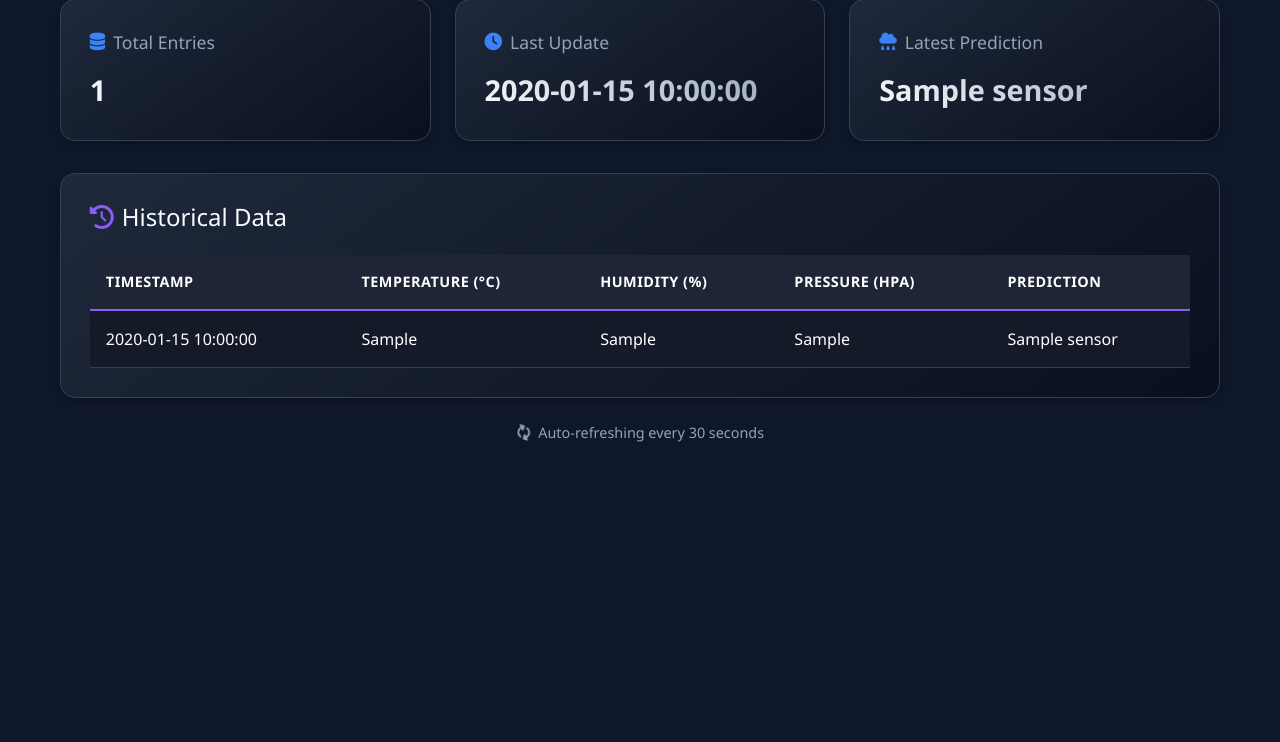
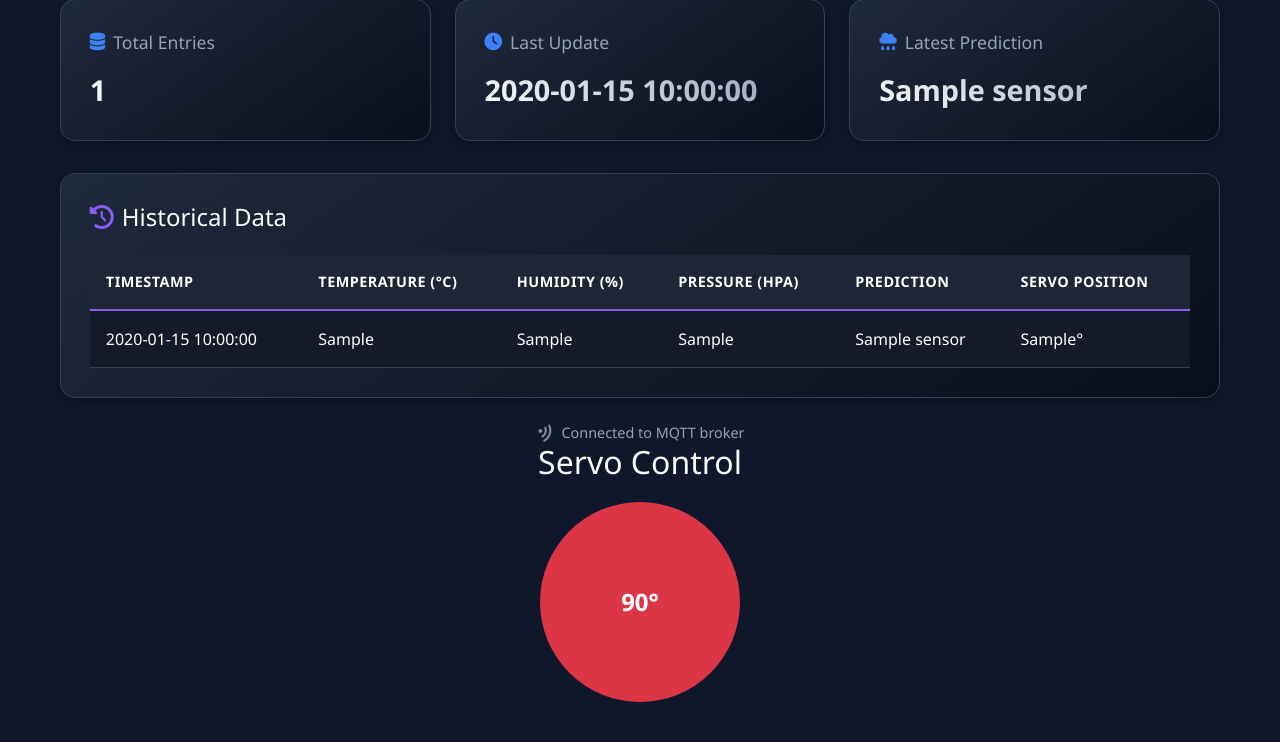
Before and after one commit to rengganabakta/weather-prediction, a Flask app: page / in a window 1280 px wide. Shown: the part 219-961 px from the top of the page. Before the commit the page ends 661 px from the top, so only its background shows below. Run offline with Flask 3, Linux system fonts and the light colour scheme; a database or web service that is not in the repository returns one stand-in record (values such as "Sample title"); some libraries are stand-ins or nearby versions.

Commit message:
final push

```diff
--- a/app.py
+++ b/app.py
@@ -8,6 +8,9 @@ from pymongo import MongoClient
 from dotenv import load_dotenv
 import os
 import pandas as pd
+import paho.mqtt.client as mqtt
+import json
+from flask_socketio import SocketIO
 
 # Configure logging
 logging.basicConfig(level=logging.INFO)
@@ -19,6 +22,16 @@ logger.info("Current working directory: %s", os.getcwd())
 logger.info("Environment variables loaded: %s", os.environ.get('MONGODB_URI') is not None)
 
 app = Flask(__name__)
+socketio = SocketIO(app)
+
+# Variabel global untuk menyimpan posisi servo terakhir
+last_servo_position = 0
+
+# MQTT settings
+MQTT_BROKER = "broker.hivemq.com"
+MQTT_PORT = 1883
+MQTT_TOPIC = "weather_station/data"
+MQTT_CONTROL_TOPIC = "weather_station/control"
 
 # MongoDB connection
 try:
@@ -36,6 +49,54 @@ except Exception as e:
     logger.error(f"Error connecting to MongoDB: {str(e)}")
     client = None
     collection = None
+
+# MQTT Client setup
+mqtt_client = mqtt.Client()
+
+@mqtt_client.on_connect
+def on_connect(client, userdata, flags, rc):
+    logger.info(f"Connected to MQTT broker with result code {rc}")
+    client.subscribe(MQTT_TOPIC)
+
+@mqtt_client.on_message
+def on_message(client, userdata, msg):
+    try:
+        payload = json.loads(msg.payload.decode())
+        logger.info(f"Received MQTT message: {payload}")
+
+        # Process sensor data
+        temp = float(payload.get('value1', 0))
+        humid = float(payload.get('value2', 0))
+        press = float(payload.get('value3', 0))
+
+        # Make prediction
+        prediction_int, prediction_label = make_prediction(temp, humid, press)
+        servo_position = get_servo_position(prediction_int)
+
+        # Save to database
+        entry = {
+            "timestamp": datetime.now().strftime('%Y-%m-%d %H:%M:%S'),
+            "value1": round(temp, 2),
+            "value2": round(humid, 2),
+            "value3": round(press, 2),
+            "prediction": prediction_int,
+            "prediction_label": prediction_label,
+            "servo_position": servo_position
+        }
+
+        if collection is not None:
+            collection.insert_one(entry)
+
+        # Emit to websocket
+        socketio.emit('sensor_update', entry)
+
+    except Exception as e:
+        logger.error(f"Error processing MQTT message: {str(e)}")
+
+# Start MQTT client in a separate thread
+def start_mqtt():
+    mqtt_client.connect(MQTT_BROKER, MQTT_PORT, 60)
+    mqtt_client.loop_start()
 
 # Load the trained AI model
 try:
@@ -68,6 +129,10 @@ def validate_sensor_data(temp: float, humid: float, press: float) -> bool:
         0 <= humid <= 100 and  # Humidity range in percentage
         800 <= press <= 1200   # Pressure range in hPa
     )
+
+def get_servo_position(prediction: int) -> int:
+    """Determine servo position based on weather prediction"""
+    return 90 if prediction == 1 else 0  # 90 degrees for rain, 0 degrees for sunny
 
 def make_prediction(temp: float, humid: float, press: float) -> tuple[int, str]:
     """Make prediction using the model"""
@@ -162,6 +227,10 @@ def receive_data():
         prediction_int, prediction_label = make_prediction(temp, humid, press)
         logger.info(f"Prediction result - Value: {prediction_int}, Label: {prediction_label}")
 
+        # Get servo position based on prediction
+        servo_position = get_servo_position(prediction_int)
+        logger.info(f"Setting servo position to: {servo_position} degrees")
+
         # Build entry
         entry = {
             "timestamp": datetime.now().strftime('%Y-%m-%d %H:%M:%S'),
@@ -169,7 +238,8 @@ def receive_data():
             "value2": round(humid, 2),
             "value3": round(press, 2),
             "prediction": prediction_int,
-            "prediction_label": prediction_label
+            "prediction_label": prediction_label,
+            "servo_position": servo_position
         }
         logger.info(f"Created database entry: {entry}")
 
@@ -186,7 +256,8 @@ def receive_data():
         response_data = {
             "status": "success",
             "prediction": prediction_int,
-            "label": prediction_label
+            "label": prediction_label,
+            "servo_position": servo_position
         }
         logger.info(f"Sending response: {response_data}")
         return jsonify(response_data), 200
@@ -196,11 +267,43 @@ def receive_data():
         logger.error(f"Error type: {type(e)}")
         return jsonify({"error": "Internal server error"}), 500
 
+@app.route('/toggle_servo', methods=['POST'])
+def toggle_servo():
+    """Endpoint untuk toggle posisi servo"""
+    global last_servo_position
+
+    try:
+        # Toggle posisi servo
+        new_position = -90 if last_servo_position == 90 else 90
+        last_servo_position = new_position
+
+        # Publish to MQTT
+        control_message = json.dumps({"servo_position": new_position})
+        mqtt_client.publish(MQTT_CONTROL_TOPIC, control_message)
+
+        # Simpan ke database
+        if collection is not None:
+            entry = {
+                "timestamp": datetime.now().strftime('%Y-%m-%d %H:%M:%S'),
+                "servo_position": new_position,
+                "control_type": "manual"
+            }
+            collection.insert_one(entry)
+
+        return jsonify({
+            "status": "success",
+            "servo_position": new_position
+        }), 200
+
+    except Exception as e:
+        logger.error(f"Error toggling servo: {str(e)}")
+        return jsonify({"error": "Internal server error"}), 500
+
 @app.route('/')
 def index():
     """Dashboard halaman utama"""
     # Get last 100 records from MongoDB
-    if collection is not None:  # Fixed collection check
+    if collection is not None:
         data_history = list(collection.find().sort('timestamp', -1).limit(100))
         # Convert ObjectId to string for JSON serialization
         for item in data_history:
@@ -208,8 +311,12 @@ def index():
     else:
         data_history = []
 
-    return render_template('index.html', data_history=data_history)
+    return render_template('index.html',
+                         data_history=data_history,
+                         current_servo_position=last_servo_position)
 
 if __name__ == '__main__':
-    # Jalankan di semua IP, cocok untuk ESP32 akses lokal
-    app.run(host='0.0.0.0', port=5000, debug=True)
+    # Start MQTT client
+    start_mqtt()
+    # Run Flask app with SocketIO
+    socketio.run(app, host='0.0.0.0', port=5000, debug=True)
--- a/templates/index.html
+++ b/templates/index.html
@@ -12,6 +12,7 @@
       rel="stylesheet"
       href="https://cdnjs.cloudflare.com/ajax/libs/font-awesome/6.0.0/css/all.min.css"
     />
+    <script src="https://cdnjs.cloudflare.com/ajax/libs/socket.io/4.0.1/socket.io.js"></script>
     <style>
       :root {
         --dark-bg: #0f172a;
@@ -259,6 +260,30 @@
       .table td {
         color: #fff !important;
       }
+
+      .servo-button {
+        width: 200px;
+        height: 200px;
+        border-radius: 50%;
+        font-size: 24px;
+        font-weight: bold;
+        transition: all 0.3s ease;
+        border: none;
+        cursor: pointer;
+        margin: 20px auto;
+        display: block;
+      }
+      .servo-button.active {
+        background-color: #28a745;
+        color: white;
+      }
+      .servo-button.inactive {
+        background-color: #dc3545;
+        color: white;
+      }
+      .data-table {
+        margin-top: 30px;
+      }
     </style>
   </head>
   <body>
@@ -277,11 +302,13 @@
           <div class="stat-title">
             <i class="fas fa-database"></i> Total Entries
           </div>
-          <div class="stat-value">{{ data_history | length }}</div>
+          <div class="stat-value" id="totalEntries">
+            {{ data_history | length }}
+          </div>
         </div>
         <div class="stat-card">
           <div class="stat-title"><i class="fas fa-clock"></i> Last Update</div>
-          <div class="stat-value">
+          <div class="stat-value" id="lastUpdate">
             {{ data_history[0].timestamp if data_history else 'No Data' }}
           </div>
         </div>
@@ -289,9 +316,7 @@
           <div class="stat-title">
             <i class="fas fa-cloud-rain"></i> Latest Prediction
           </div>
-          <div
-            class="stat-value prediction-{{ data_history[0].prediction_label.lower() if data_history else 'sunny' }}"
-          >
+          <div class="stat-value" id="latestPrediction">
             {{ data_history[0].prediction_label if data_history else 'No Data'
             }}
           </div>
@@ -309,9 +334,10 @@
                 <th>Humidity (%)</th>
                 <th>Pressure (hPa)</th>
                 <th>Prediction</th>
+                <th>Servo Position</th>
               </tr>
             </thead>
-            <tbody>
+            <tbody id="dataTableBody">
               {% for data in data_history %}
               <tr>
                 <td>{{ data.timestamp }}</td>
@@ -321,6 +347,7 @@
                 <td class="prediction-{{ data.prediction_label.lower() }}">
                   {{ data.prediction_label }}
                 </td>
+                <td>{{ data.servo_position }}°</td>
               </tr>
               {% endfor %}
             </tbody>
@@ -329,16 +356,94 @@
       </div>
 
       <div class="refresh-info">
-        <i class="fas fa-sync-alt"></i> Auto-refreshing every 30 seconds
+        <i class="fas fa-wifi"></i> Connected to MQTT broker
+      </div>
+
+      <!-- Servo Control Section -->
+      <div class="text-center">
+        <h2>Servo Control</h2>
+        <button
+          id="servoButton"
+          class="servo-button {% if current_servo_position == 90 %}active{% else %}inactive{% endif %}"
+          onclick="toggleServo()"
+        >
+          {% if current_servo_position == 90 %} -90° {% else %} 90° {% endif %}
+        </button>
       </div>
     </div>
 
     <script src="https://cdn.jsdelivr.net/npm/bootstrap@5.3.0/dist/js/bootstrap.bundle.min.js"></script>
     <script>
-      // Auto refresh page every 30 seconds
-      setTimeout(function () {
-        location.reload();
-      }, 30000);
+      // Connect to WebSocket
+      const socket = io();
+
+      // Handle real-time updates
+      socket.on("sensor_update", function (data) {
+        // Update stats
+        document.getElementById("lastUpdate").textContent = data.timestamp;
+        document.getElementById("latestPrediction").textContent =
+          data.prediction_label;
+        document.getElementById("latestPrediction").className =
+          "stat-value prediction-" + data.prediction_label.toLowerCase();
+
+        // Update table
+        const tbody = document.getElementById("dataTableBody");
+        const newRow = document.createElement("tr");
+        newRow.innerHTML = `
+          <td>${data.timestamp}</td>
+          <td>${data.value1}</td>
+          <td>${data.value2}</td>
+          <td>${data.value3}</td>
+          <td class="prediction-${data.prediction_label.toLowerCase()}">${
+          data.prediction_label
+        }</td>
+          <td>${data.servo_position}°</td>
+        `;
+
+        // Add new row at the top
+        tbody.insertBefore(newRow, tbody.firstChild);
+
+        // Remove last row if more than 100 entries
+        if (tbody.children.length > 100) {
+          tbody.removeChild(tbody.lastChild);
+        }
+
+        // Update total entries
+        document.getElementById("totalEntries").textContent =
+          tbody.children.length;
+      });
+
+      function toggleServo() {
+        const button = document.getElementById("servoButton");
+        button.disabled = true;
+
+        fetch("/toggle_servo", {
+          method: "POST",
+          headers: {
+            "Content-Type": "application/json",
+          },
+        })
+          .then((response) => response.json())
+          .then((data) => {
+            if (data.status === "success") {
+              // Update button appearance
+              if (data.servo_position === 90) {
+                button.classList.remove("inactive");
+                button.classList.add("active");
+                button.textContent = "-90°";
+              } else {
+                button.classList.remove("active");
+                button.classList.add("inactive");
+                button.textContent = "90°";
+              }
+            }
+            button.disabled = false;
+          })
+          .catch((error) => {
+            console.error("Error:", error);
+            button.disabled = false;
+          });
+      }
     </script>
   </body>
 </html>
```
